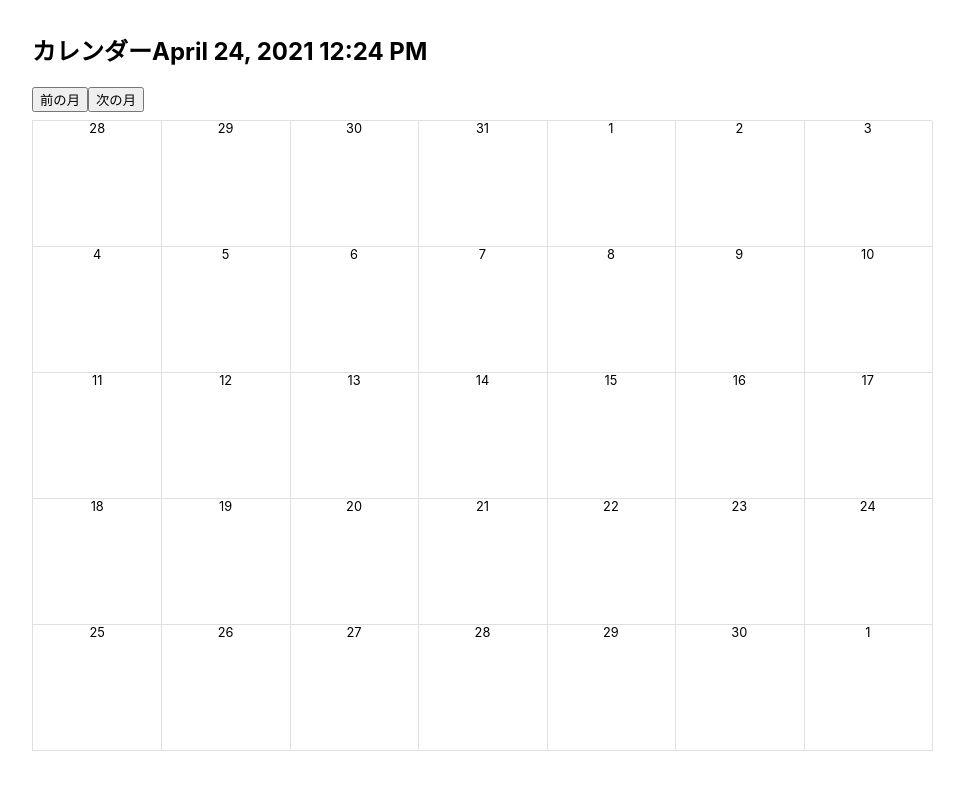
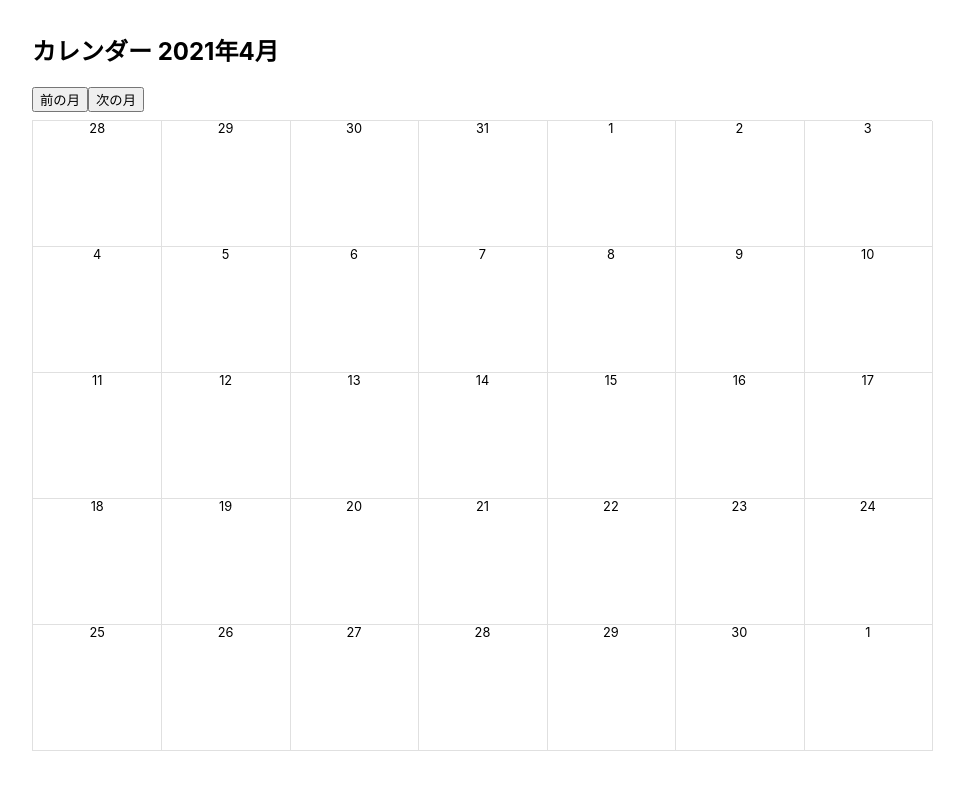
Before and after one commit to takashiuesaka/calendar-app, a React (Create React App) app: page / in a window 1280 px wide. Shown: the top 790 px of the page, without its empty margins (158-1122 px from the left). Built offline with nearby package versions, Linux system fonts and the light colour scheme.

Commit message:
表示年月を修正

```diff
--- a/src/components/Calendar.tsx
+++ b/src/components/Calendar.tsx
@@ -66,7 +66,7 @@ const Calendar = () => {
 
     return (
         <div className='content'>
-            <h2>カレンダー{currentDate.format("LLL")}</h2>
+            <h2>カレンダー {currentDate.format('YYYY[年]M[月]')}</h2>
             <div className='button-area'>
                 <button onClick={prevMonth}>前の月</button>
                 <button onClick={nextMonth}>次の月</button>
```
